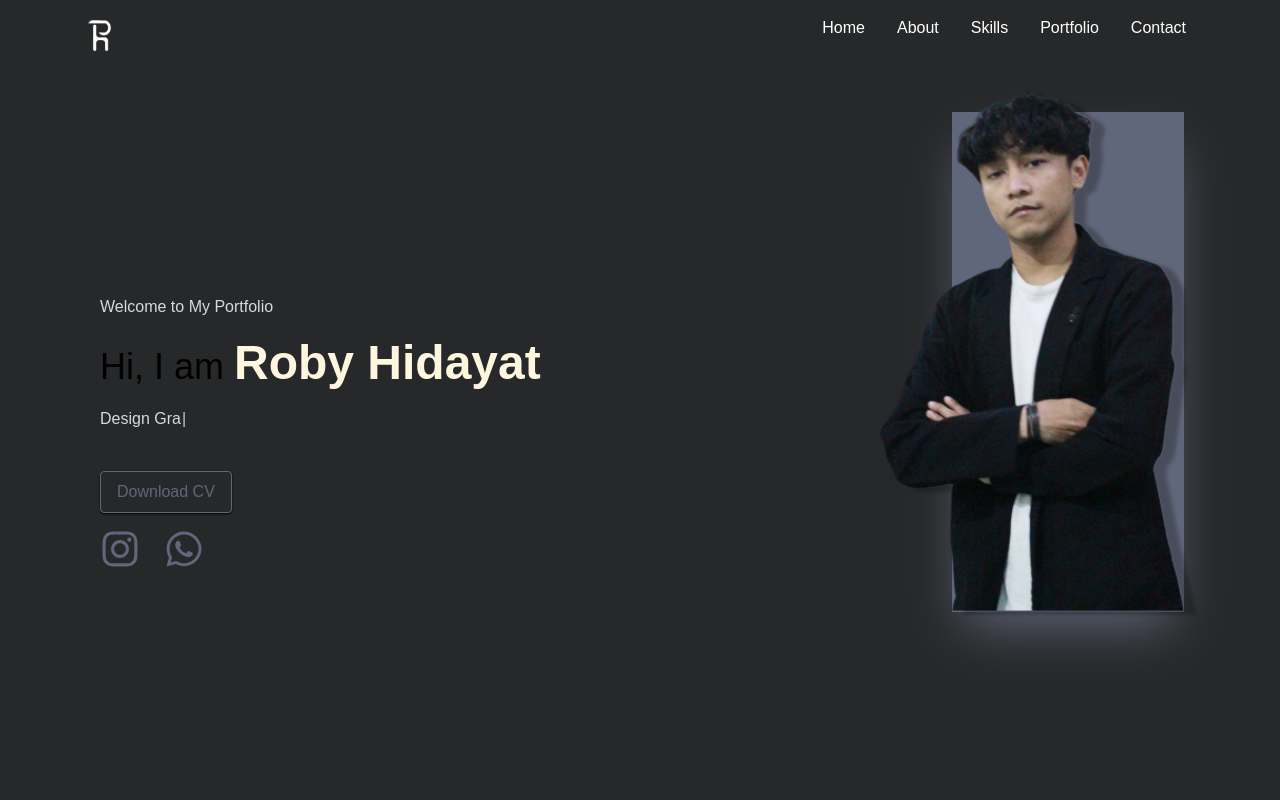
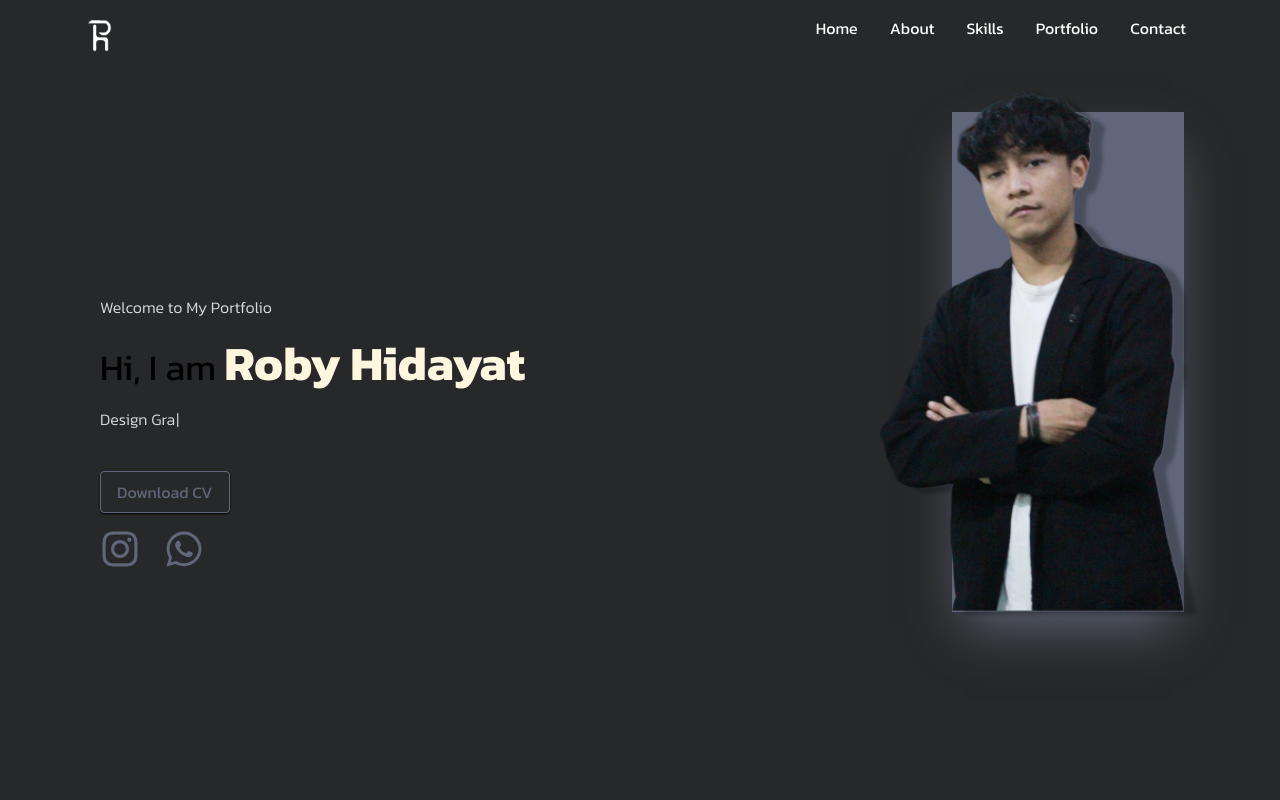
Before and after one commit to Robyobon/Portfolio, a React (Vite) app: page /#/ in a window 1280 px wide. Shown: the top 800 px of the page. Built offline with nearby package versions, Linux system fonts and the light colour scheme.

Commit message:
perbaikan eror

```diff
--- a/src/index.css
+++ b/src/index.css
@@ -1,7 +1,7 @@
+@import url('https://fonts.googleapis.com/css2?family=Kanit:wght@300;400;700&display=swap');
 @tailwind base;
 @tailwind components;
 @tailwind utilities;
-@import url('https://fonts.googleapis.com/css2?family=Kanit:wght@300;400;700&display=swap');
 body {
     background-color: #272829;
 
```
Also changed, not shown: 1 other file (tests, documents, lock files or other folders).
